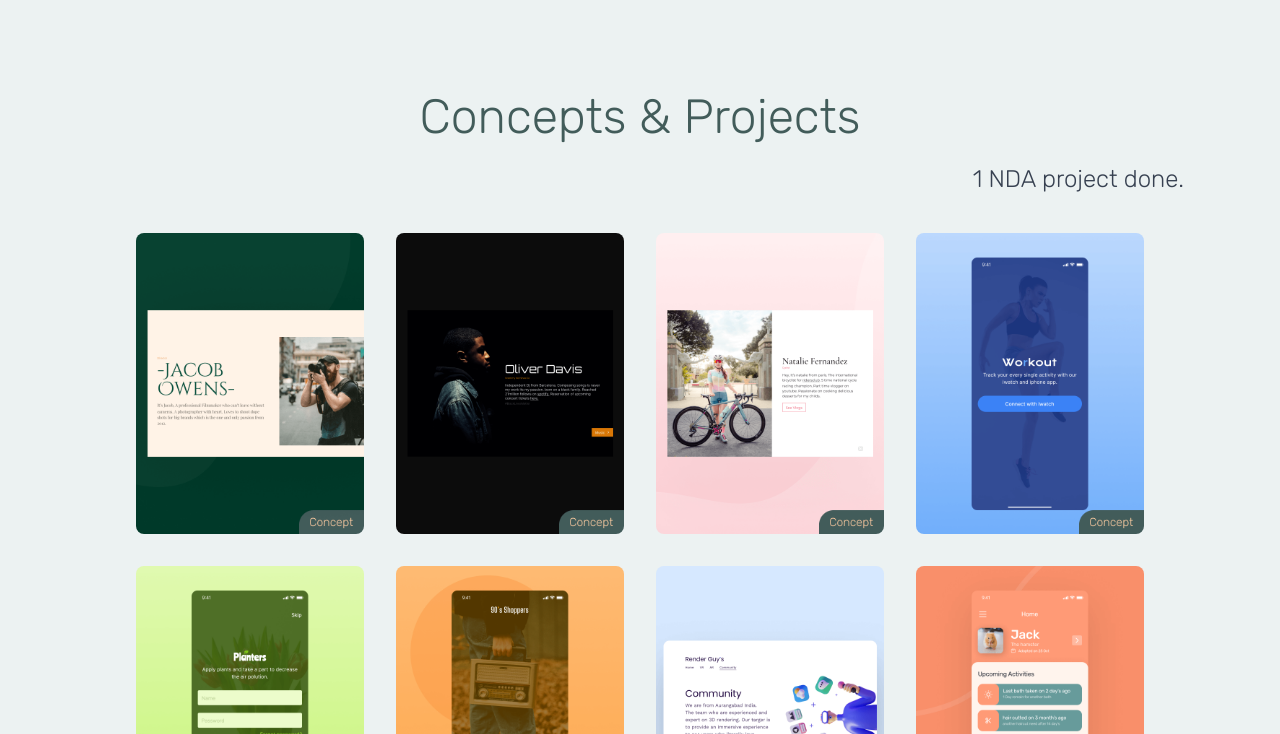
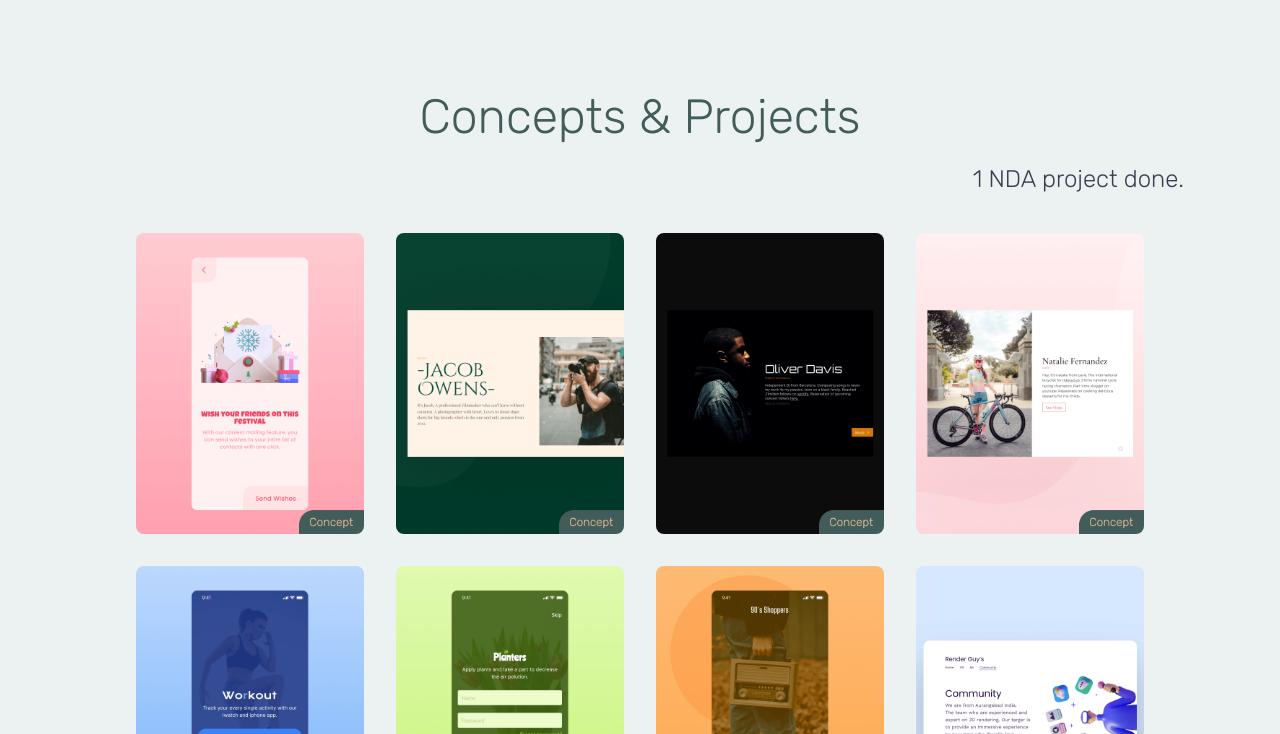
Before and after one commit to faizz-anwar/My-portfolio, a plain HTML site: page index.html in a window 1280 px wide. Shown: the part 647-1381 px from the top of the page. Drawn offline with nearby package versions, Linux system fonts and the light colour scheme.

Commit message:
Added christmas screens concept

```diff
--- a/index.html
+++ b/index.html
@@ -72,6 +72,13 @@
             <div class="container mx-auto px-6 sm:px-10 :px-0">
                 <div class="grid grid-cols-1 md:grid-cols-2 xl:grid-cols-4 gap-8">
                     <!-- New post here! -->
+                    <div class="rounded-lg overflow-hidden">
+                        <a href="https://dribbble.com/shots/14820078-Christmas-Screens-Concept" target="_blank">
+                            <div><img src="./projects/christmas-screens-concept.png"
+                                    class="w-full md:transition md:duration-500 md:ease-in-out md:transform md:hover:-translate-y-1 md:hover:z-15 md:hover:scale-110 ..."
+                                    alt="christmas screens concept"></div>
+                        </a>
+                    </div>
                     <div class="rounded-lg overflow-hidden">
                         <a href="https://dribbble.com/shots/14770857-Jacob-Owens-Shoutout-Concept" target="_blank">
                             <div><img src="./projects/jacob-web-concept.png"
```
Also changed, not shown: projects/christmas-screens-concept.png (added).
